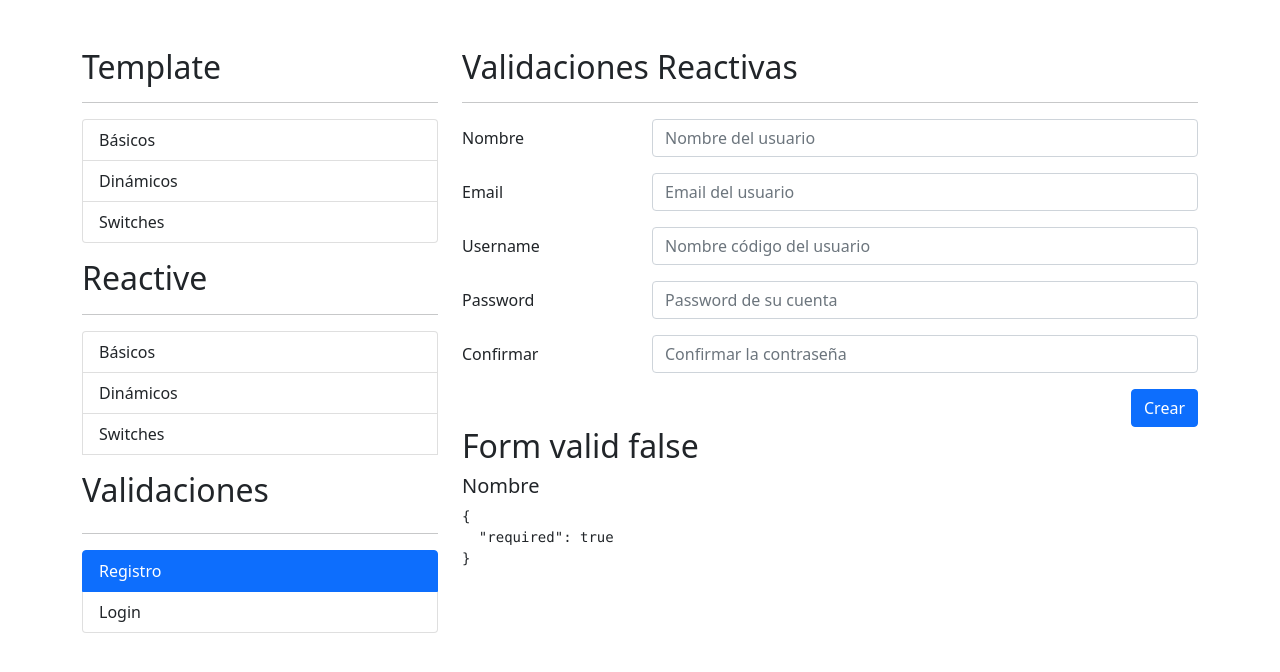
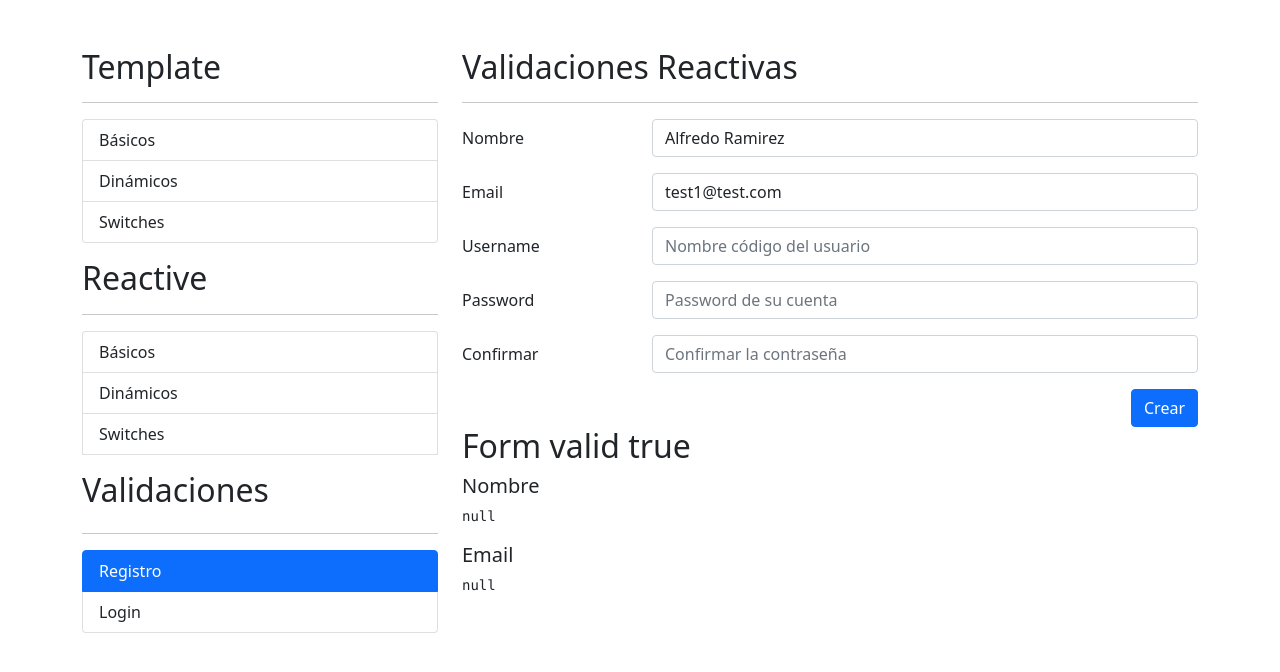
Before and after one commit to WiiruxCruz/06-formulariosApp, an Angular app: page /auth/registro in a window 1280 px wide. Shown: the top 672 px of the page. Built offline with nearby package versions, Linux system fonts and the light colour scheme.

Commit message:
Evaluación de email

```diff
--- a/src/app/auth/pages/registro/registro.component.html
+++ b/src/app/auth/pages/registro/registro.component.html
@@ -34,7 +34,14 @@
 						type="email"
 						class="form-control"
 						placeholder="Email del usuario"
+						formControlName="email"
 					>
+					<span
+						class="form-text text-danger"
+						*ngIf="campoNoValido('email')"
+					>
+						El correo es obligatorio
+					</span>
 				</div>
 			</div>
 
@@ -95,3 +102,6 @@
 
 <h5>Nombre</h5>
 <pre>{{ miFormulario.controls.nombre.errors | json}}</pre>
+
+<h5>Email</h5>
+<pre>{{ miFormulario.controls.email.errors | json}}</pre>
--- a/src/app/auth/pages/registro/registro.component.ts
+++ b/src/app/auth/pages/registro/registro.component.ts
@@ -11,14 +11,21 @@
 
 	//TODO Temporal
 	nombreApellidoPattern: string = '([a-zA-Z]+) ([a-zA-Z]+)';
+	emailPattern: string = '^[a-z0-9._%+-]+@[a-z0-9.-]+\\.[a-z]{2,4}$';
+
 
 	miFormulario: FormGroup = this.fb.group({
-		nombre: ['', [ Validators.required, Validators.pattern( this.nombreApellidoPattern ) ]]
+		nombre: ['', [ Validators.required, Validators.pattern( this.nombreApellidoPattern ) ]],
+		email: ['', [ Validators.required, Validators.pattern( this.emailPattern ) ]]
 	});
 
 	constructor( private fb: FormBuilder) { }
 
 	ngOnInit(): void {
+		this.miFormulario.reset({
+			nombre: 'Alfredo Ramirez',
+			email: 'test1@test.com'
+		})
 	}
 
 	campoNoValido( campo: string ) {
```
